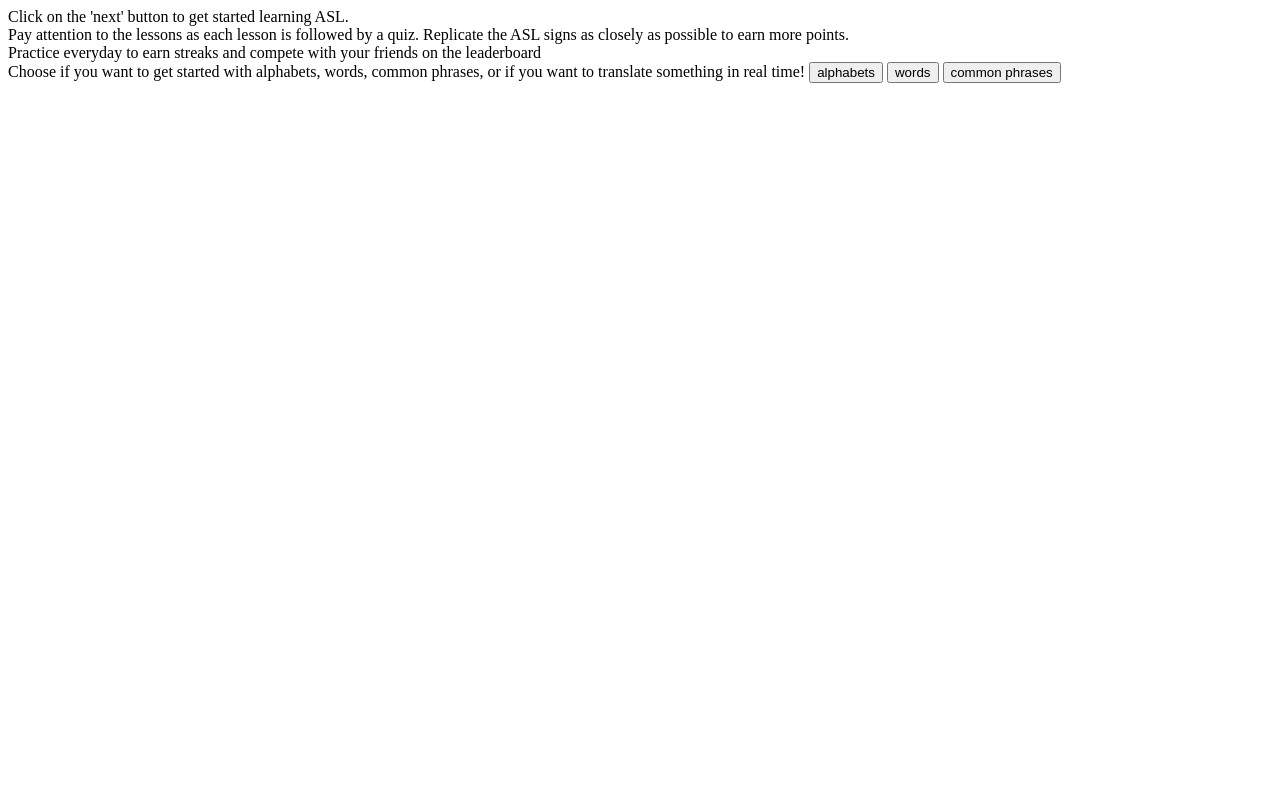
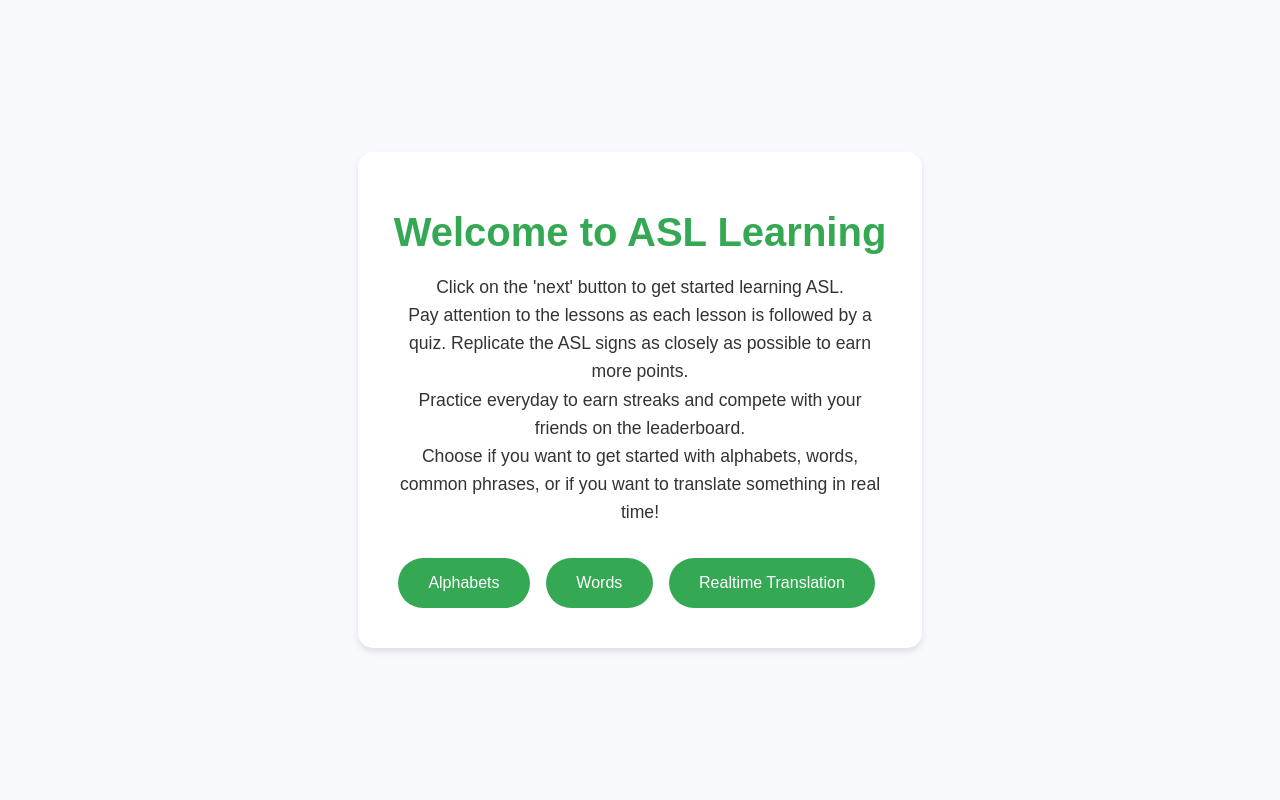
Before and after one commit to RawPikachu/ASL-Learn, a Flask app: template templates/start.html in a window 1280 px wide. Run offline with Flask 3, Linux system fonts and the light colour scheme; the template is opened without the code that fills it, so the values that code supplies are empty.

Commit message:
added css

```diff
--- a/templates/phrases.html
+++ b/templates/realtime.html
@@ -1,11 +1,11 @@
 <html>
     <head>
         <title>
-            Get started learning about learning
+            Realtime Translation
         </title>
     </head>
     <body>
-        Here's a little teaser for phrases look like:
+        Do asl actions in front of the camera to get realtime translations to english
         <img src=''>
         <br><br><br>
         <a href='levelup.html'>Practice</a>
--- a/templates/start.html
+++ b/templates/start.html
@@ -1,27 +1,97 @@
-<html>
+<!DOCTYPE html>
+<html lang="en">
 <head>
-        <title>
-            About this website
-        </title>
+    <meta charset="UTF-8">
+    <meta name="viewport" content="width=device-width, initial-scale=1.0">
+    <title>About this website</title>
+    <style>
+        body {
+            font-family: 'Arial', sans-serif;
+            background-color: #f7f9fc;
+            display: flex;
+            justify-content: center;
+            align-items: center;
+            height: 100vh;
+            margin: 0;
+            text-align: center;
+            color: #333;
+        }
+
+        .container {
+            background-color: #fff;
+            border-radius: 15px;
+            box-shadow: 0 4px 6px rgba(0, 0, 0, 0.1);
+            padding: 2rem;
+            max-width: 500px;
+            width: 100%;
+        }
+
+        h1 {
+            font-size: 2.5rem;
+            color: #34a853;
+            margin-bottom: 1rem;
+        }
+
+        p {
+            font-size: 1.1rem;
+            line-height: 1.6;
+            margin-bottom: 1.5rem;
+        }
+
+        .button-container {
+            display: flex;
+            flex-direction: column;
+            align-items: center;
+        }
+
+        button {
+            background-color: #34a853;
+            color: #fff;
+            border: none;
+            border-radius: 25px;
+            padding: 1rem 1.9rem;
+            font-size: 1rem;
+            cursor: pointer;
+            margin: 0.5rem;
+            transition: background-color 0.3s ease;
+        }
+
+        button:hover {
+            background-color: #2c8c47;
+        }
+
+        @media (min-width: 600px) {
+            .button-container {
+                flex-direction: row;
+            }
+        }
+    </style>
 </head>
 <body>
+    <div class="container">
+        <h1>Welcome to ASL Learning</h1>
+        <p>
             Click on the 'next' button to get started learning ASL.
             <br> Pay attention to the lessons as each lesson is followed by a quiz. Replicate the ASL signs as closely as possible to earn more points.
-        <br> Practice everyday to earn streaks and compete with your friends on the leaderboard
+            <br> Practice everyday to earn streaks and compete with your friends on the leaderboard.
             <br> Choose if you want to get started with alphabets, words, common phrases, or if you want to translate something in real time!
-        <button id="nextButton">alphabets</button>
-        <button id="words">words</button>
-        <button id="words2">common phrases</button>
+        </p>
+        <div class="button-container">
+            <button id="nextButton">Alphabets</button>
+            <button id="wordsButton">Words</button>
+            <button id="realtime">Realtime Translation</button>
 
+        </div>
+    </div>
     <script>
         document.getElementById('nextButton').addEventListener('click', function() {
             window.location.href = 'page2.html';
         });
-            document.getElementById('words').addEventListener('click', function() {
+        document.getElementById('wordsButton').addEventListener('click', function() {
             window.location.href = 'words.html';
         });
-            document.getElementById('words2').addEventListener('click', function() {
-                window.location.href = 'words.html';
+        document.getElementById('realtime').addEventListener('click', function() {
+            window.location.href = 'realtime.html';
         });
     </script>
 </body>
```
Lines whose indentation alone changed are shown as unchanged.
